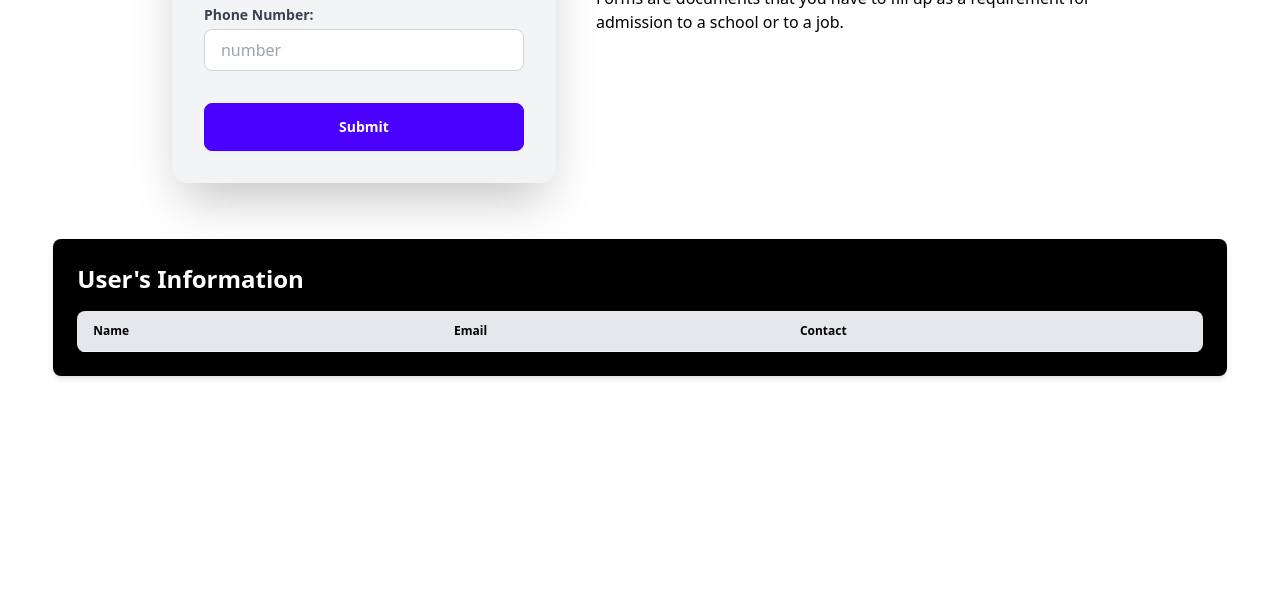
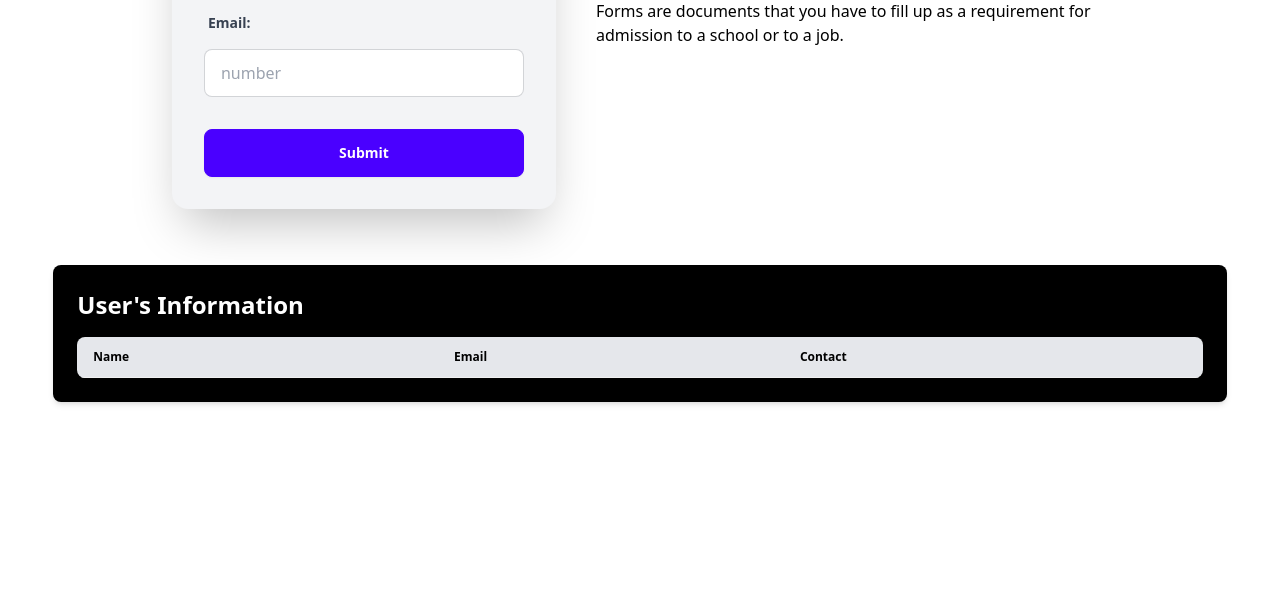
Before and after one commit to shahinur69/FormAsEmail, a plain HTML site: page index.html in a window 1280 px wide. Shown: the part 259-864 px from the top of the page. Drawn offline with nearby package versions, Linux system fonts and the light colour scheme.

Commit message:
added new

```diff
--- a/index.html
+++ b/index.html
@@ -18,7 +18,8 @@
                 <div class="text-center lg:text-left text-black max-w-lg">
                     <h1 class="text-5xl font-bold">Form fill up now!</h1>
                     <p class="py-6">
-                        Forms are documents that you have to fill up as a requirement for admission to a school or to a job.
+                        Forms are documents that you have to fill up as a requirement for admission to a school or to a
+                        job.
                     </p>
                 </div>
 
@@ -36,26 +37,23 @@
                                 <span class="label-text text-gray-700 font-bold">Email:</span>
                             </label>
                             <input type="email" placeholder="email" class="input input-bordered" id="email" required />
-                        </div>
-                        <div class="form-control">
-                            <label for="phone" class="block text-sm text-gray-700 mb-1 font-bold">Phone Number:</label>
-                            <input type="tel" id="phone" name="phone" placeholder="number"
-                                class="w-full px-4 py-2 border border-gray-300 rounded-lg focus:outline-none focus:ring-2 focus:ring-blue-500"
-                                pattern="^\+?\d{0,3}?[-.\s]?\(?\d{3}\)?[-.\s]?\d{3}[-.\s]?\d{4}$" required />
-                        </div>
+                        </div class="form-control">
+                        <label class="label">
+                            <span class="label-text text-gray-700 font-bold">Email:</span>
+                        </label>
+                        <input type="tel" placeholder="number" class="input input-bordered" id="phone" required />
                         <div class="form-control mt-6">
                             <button type="submit" class="btn btn-primary text-white font-bold">Submit</button>
                         </div>
                     </form>
                 </div>
             </div>
-
             <!-- Responsive Table -->
             <div class="my-10 bg-black text-white rounded-lg shadow-md p-6">
                 <h2 class="text-2xl font-bold mb-4">User's Information</h2>
                 <div class="overflow-x-auto rounded-lg">
                     <table id="dataTable" class="table w-full table-zebra">
-                        <thead class="lg:bg-gray-200 bg-black">
+                        <thead class="bg-gray-200">
                             <tr class="text-black font-bold">
                                 <th>Name</th>
                                 <th>Email</th>
@@ -69,6 +67,7 @@
                 </div>
             </div>
         </div>
+
     </div>
 
     <script>
```
